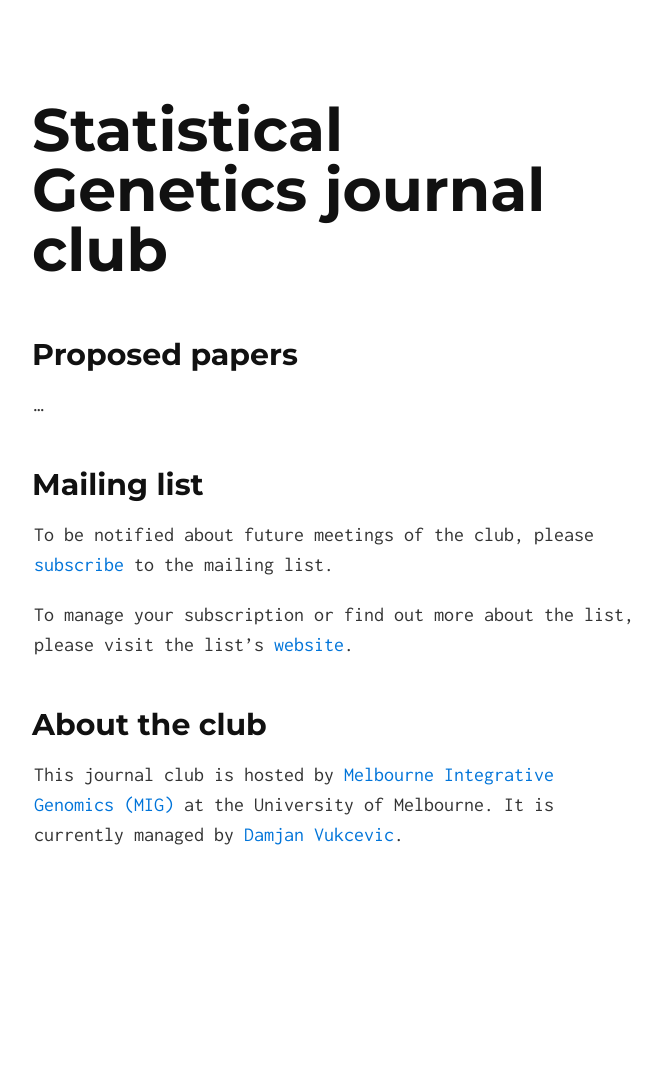
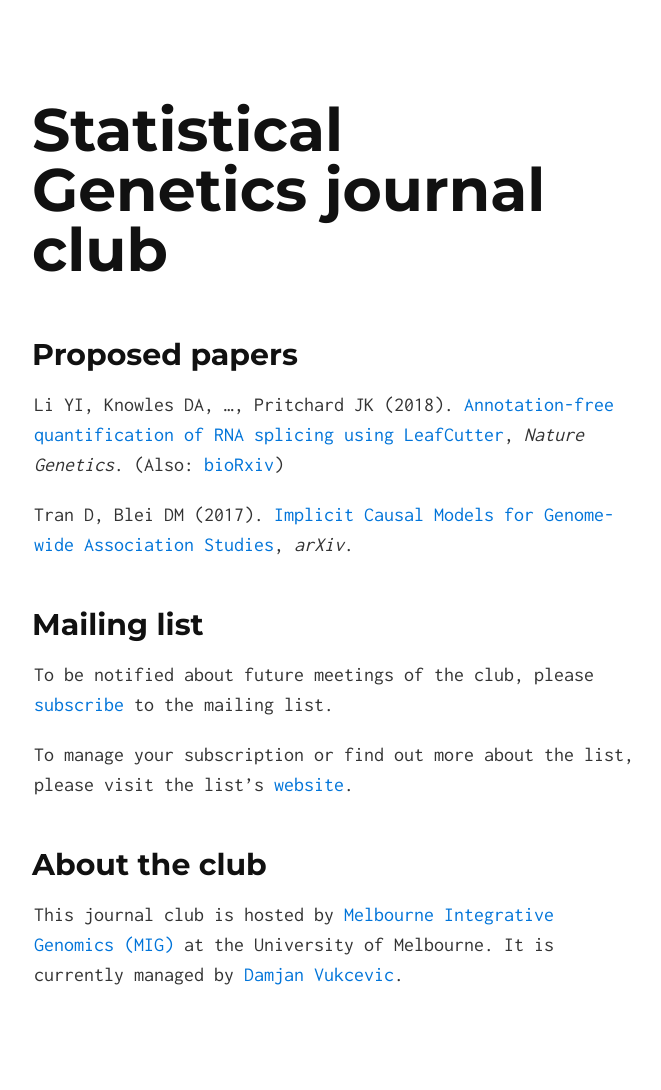
Before and after one commit to melbintgen/statgen-journal-club, a Jekyll site: the page built from index.md, in a window 1280 px wide. Shown: the whole page, without its empty margins (306-967 px from the left). Built offline with Jekyll 4.4.1, drawn with Linux system fonts in a browser that asks for light colours; our own code applies the rules of GitHub Pages for plain Markdown files; before the commit the page ends 950 px from its top, so only the background shows below that.

Commit message:
Add some recent proposed papers

```diff
--- a/index.md
+++ b/index.md
@@ -5,7 +5,14 @@ layout: default
 
 ## Proposed papers
 
-...
+Li YI, Knowles DA, ..., Pritchard JK (2018).  [Annotation-free quantification
+of RNA splicing using
+LeafCutter](https://dx.doi.org/10.1038/s41588-017-0004-9), *Nature Genetics*.
+(Also: [bioRxiv](https://doi.org/10.1101/044107))
+
+Tran D, Blei DM (2017).  [Implicit Causal Models for Genome-wide Association
+Studies](https://arxiv.org/abs/1710.10742), *arXiv*.
+
 
 ## Mailing list
 
```
